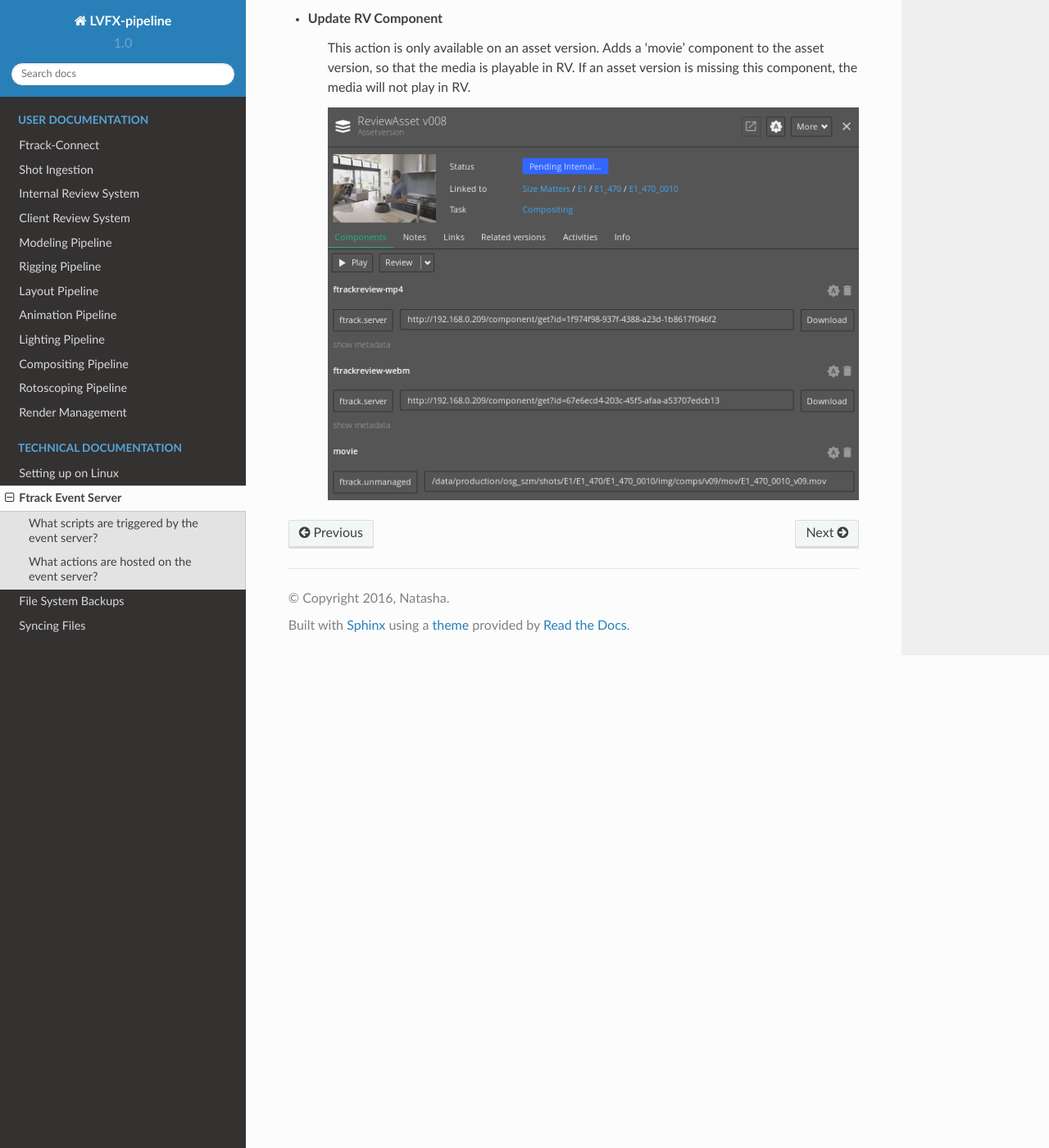
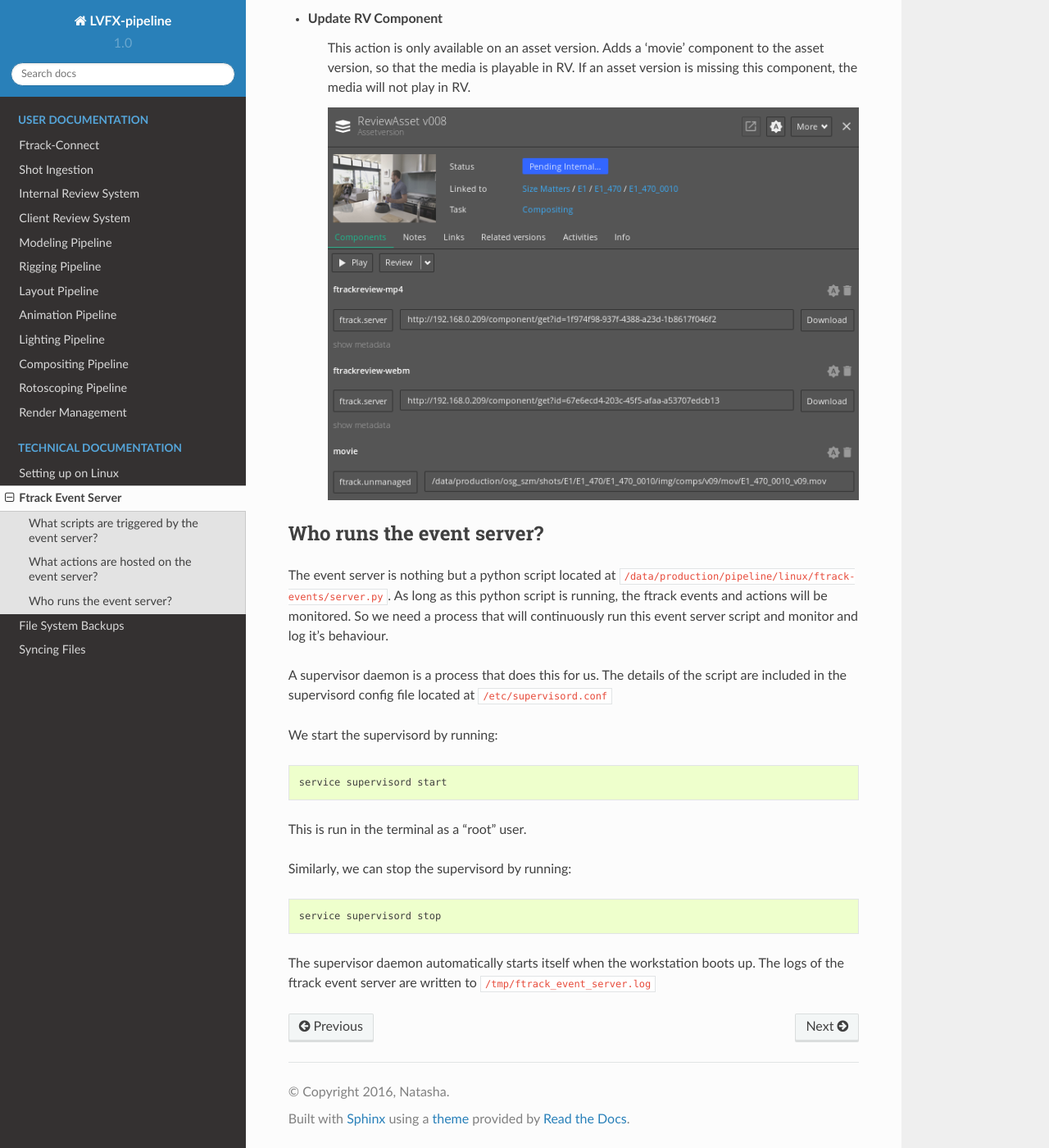
Before and after one commit to afrocircus/LVFX-pipeline, a Sphinx documentation site: the page built from docs/event-server.rst, in a window 1280 px wide and 1400 px high, scrolled down 1617 px. Shown: the whole window at 82% size. Built offline with Sphinx 7.4.7 and the Read the Docs theme 2.0.0, drawn with Linux system fonts in a browser that asks for light colours.

Commit message:
supervisord details

```diff
--- a/docs/event-server.rst
+++ b/docs/event-server.rst
@@ -75,3 +75,27 @@
     not play in RV.
 
     .. image:: /img/rv-component.png
+
+
+Who runs the event server?
+--------------------------
+
+The event server is nothing but a python script located at ``/data/production/pipeline/linux/ftrack-events/server.py``.
+As long as this python script is running, the ftrack events and actions will be monitored. So we need
+a process that will continuously run this event server script and monitor and log it's behaviour.
+
+A supervisor daemon is a process that does this for us. The details of the script are included in the
+supervisord config file located at ``/etc/supervisord.conf``
+
+We start the supervisord by running::
+
+    service supervisord start
+
+This is run in the terminal as a "root" user.
+
+Similarly, we can stop the supervisord by running::
+
+    service supervisord stop
+
+The supervisor daemon automatically starts itself when the workstation boots up. The logs of the ftrack
+event server are written to ``/tmp/ftrack_event_server.log``
```
